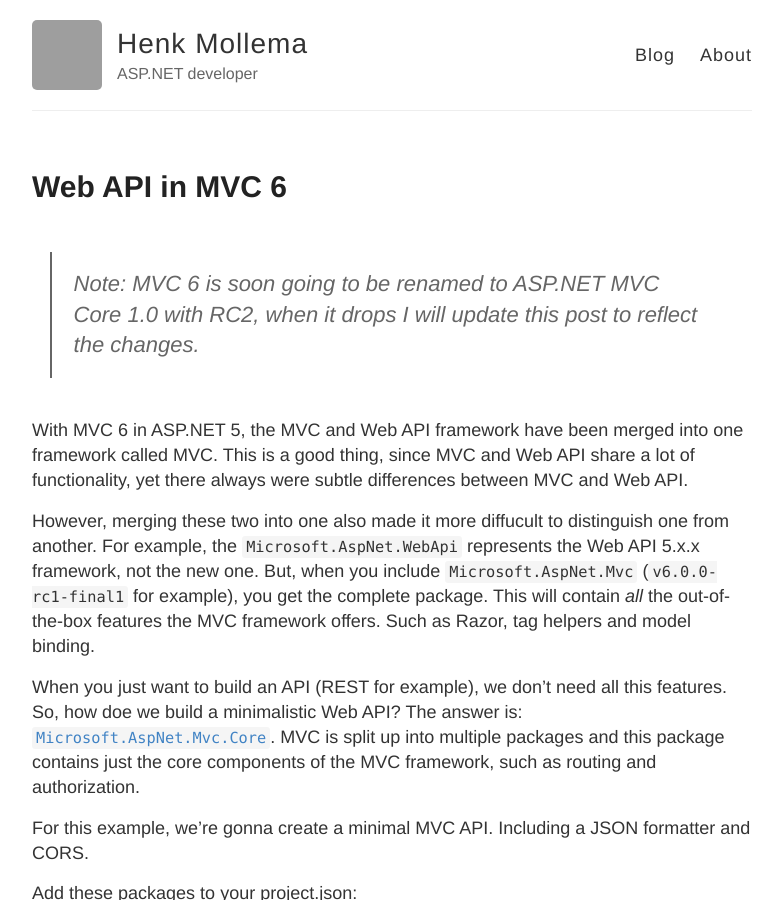
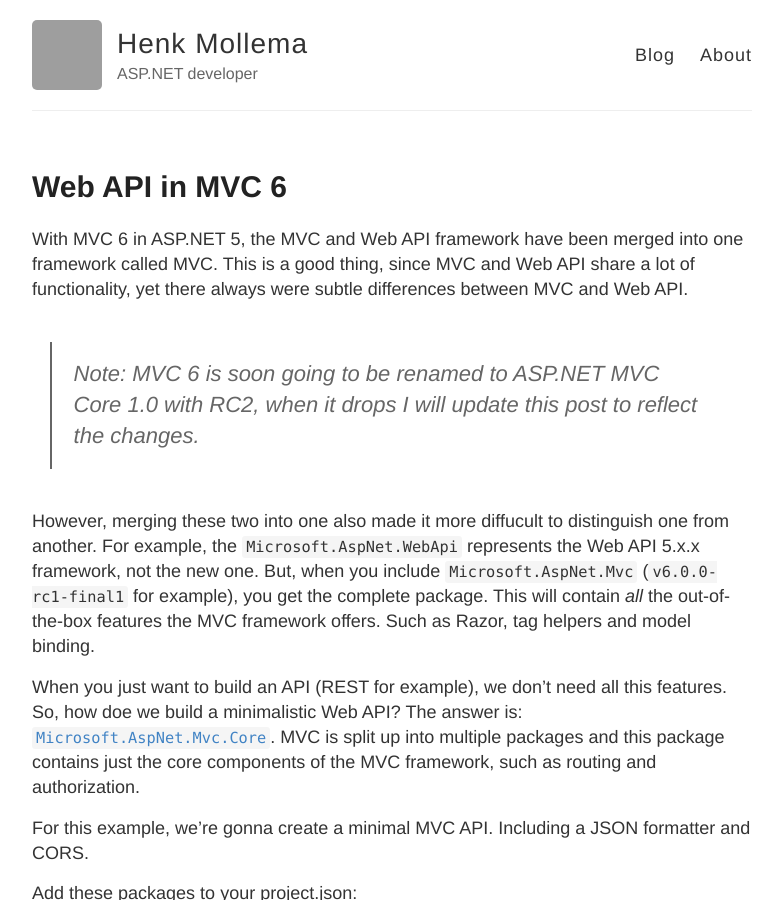
Before and after one commit to henkmollema/henkmollema.github.io, a Jekyll site: the page built from _posts/2016-02-11-web-api-in-mvc-6.md, in a window 1280 px wide and 900 px high. Shown: the whole window, without its empty margins (248-1030 px from the left). Built offline with Jekyll 4.4.1, drawn with Linux system fonts in a browser that asks for light colours; Markdown is read by kramdown in place of the engine named in the settings; grey boxes are pictures that could not be loaded.

Commit message:
Move note lower

```diff
--- a/_posts/2016-02-11-web-api-in-mvc-6.md
+++ b/_posts/2016-02-11-web-api-in-mvc-6.md
@@ -3,9 +3,9 @@ layout: post
 title: Web API in MVC 6
 ---
 
+With MVC 6 in ASP.NET 5, the MVC and Web API framework have been merged into one framework called MVC. This is a good thing, since MVC and Web API share a lot of functionality, yet there always were subtle differences between MVC and Web API.
+
 > Note: MVC 6 is soon going to be renamed to ASP.NET MVC Core 1.0 with RC2, when it drops I will update this post to reflect the changes.
-
-With MVC 6 in ASP.NET 5, the MVC and Web API framework have been merged into one framework called MVC. This is a good thing, since MVC and Web API share a lot of functionality, yet there always were subtle differences between MVC and Web API.
 
 However, merging these two into one also made it more diffucult to distinguish one from another. For example, the `Microsoft.AspNet.WebApi` represents the Web API 5.x.x framework, not the new one. But, when you include `Microsoft.AspNet.Mvc` (`v6.0.0-rc1-final1` for example), you get the complete package. This will contain _all_ the out-of-the-box features the MVC framework offers. Such as Razor, tag helpers and model binding.
 
```
